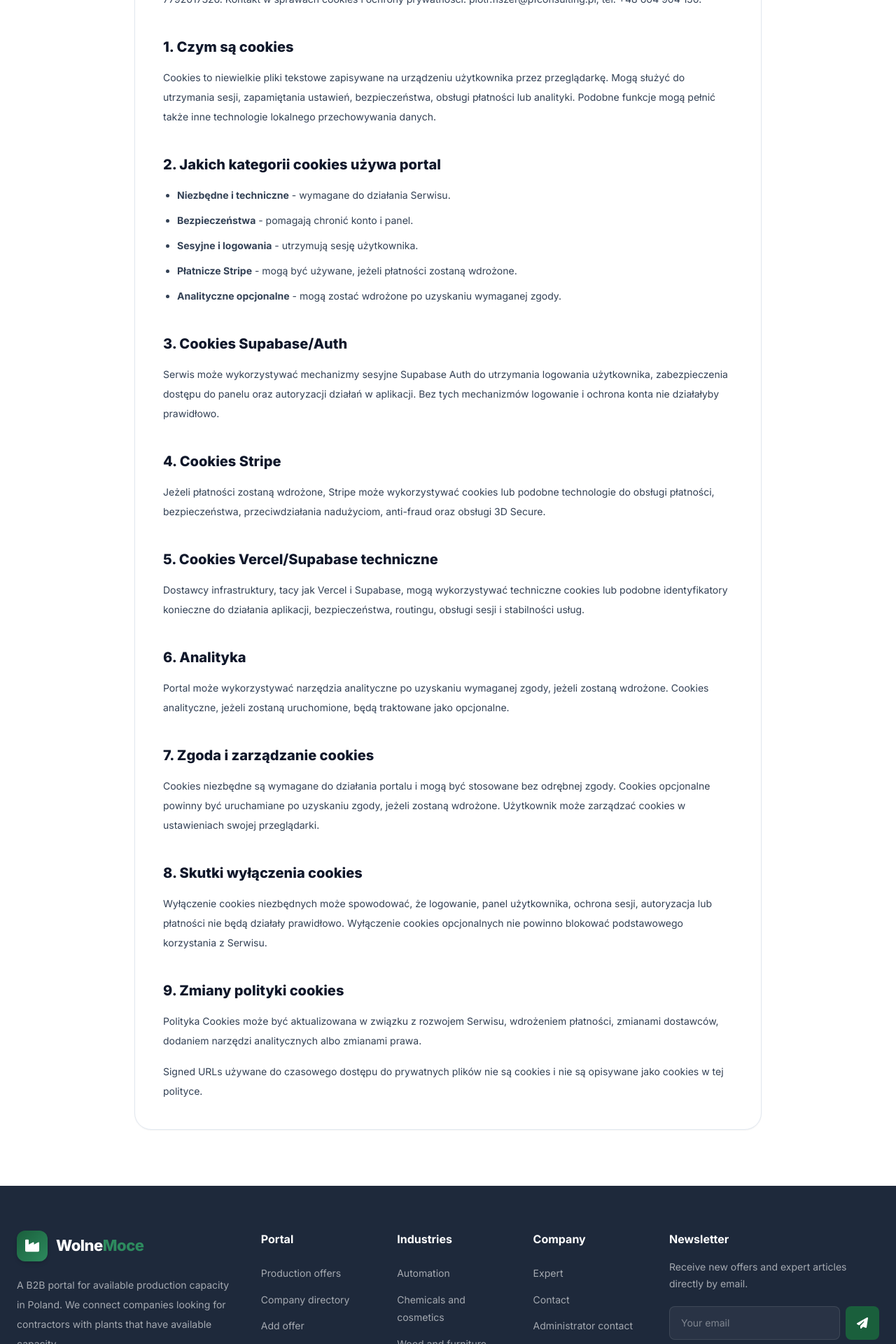
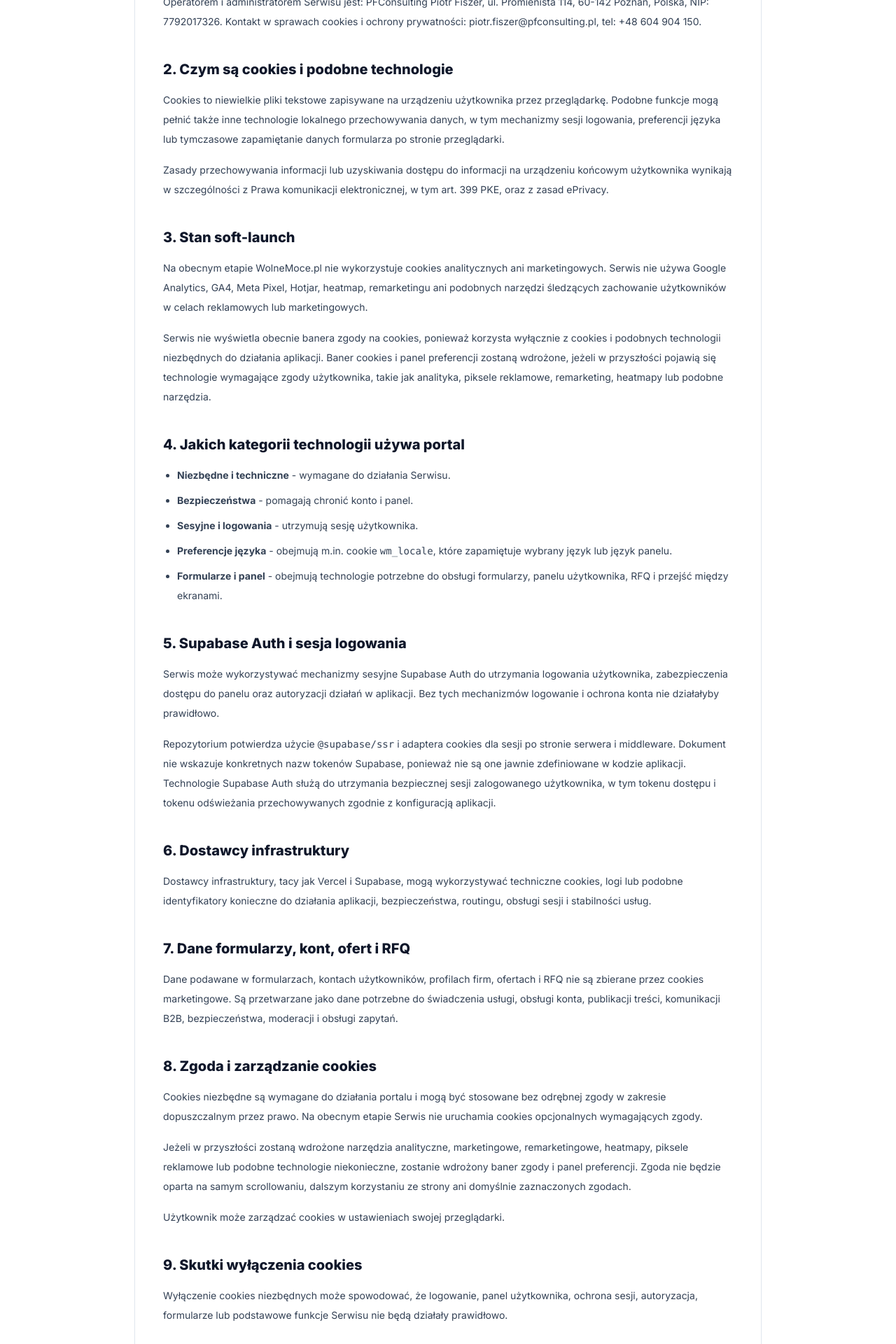
Before and after one commit to piotrfpn/wolnemoce_www, a Next.js app: page /en/polityka-cookies in a window 1280 px wide. Shown: the part 800-2720 px from the top of the page at 70% size. Built offline with nearby package versions, Linux system fonts and the light colour scheme; no server answers.

Commit message:
fix: update legal documents for cookie and privacy soft launch

```diff
--- a/components/views/CookiesDocumentView.tsx
+++ b/components/views/CookiesDocumentView.tsx
@@ -66,85 +66,122 @@ export default function CookiesDocumentView({ locale = defaultLocale }: LegalPag
                   Kontakt w sprawach cookies i ochrony prywatności: piotr.fiszer@pfconsulting.pl, tel: +48 604 904 150.
                 </p>
               </Section>
-              <Section number={1} title="Czym są cookies">
+
+              <Section number={2} title="Czym są cookies i podobne technologie">
                 <p>
                   Cookies to niewielkie pliki tekstowe zapisywane na urządzeniu
-                  użytkownika przez przeglądarkę. Mogą służyć do utrzymania sesji,
-                  zapamiętania ustawień, bezpieczeństwa, obsługi płatności lub
-                  analityki. Podobne funkcje mogą pełnić także inne technologie
-                  lokalnego przechowywania danych.
+                  użytkownika przez przeglądarkę. Podobne funkcje mogą pełnić
+                  także inne technologie lokalnego przechowywania danych, w tym
+                  mechanizmy sesji logowania, preferencji języka lub tymczasowe
+                  zapamiętanie danych formularza po stronie przeglądarki.
+                </p>
+                <p>
+                  Zasady przechowywania informacji lub uzyskiwania dostępu do
+                  informacji na urządzeniu końcowym użytkownika wynikają w
+                  szczególności z Prawa komunikacji elektronicznej, w tym art.
+                  399 PKE, oraz z zasad ePrivacy.
                 </p>
               </Section>
 
-              <Section number={2} title="Jakich kategorii cookies używa portal">
+              <Section number={3} title="Stan soft-launch">
+                <p>
+                  Na obecnym etapie WolneMoce.pl nie wykorzystuje cookies
+                  analitycznych ani marketingowych. Serwis nie używa Google
+                  Analytics, GA4, Meta Pixel, Hotjar, heatmap, remarketingu ani
+                  podobnych narzędzi śledzących zachowanie użytkowników w celach
+                  reklamowych lub marketingowych.
+                </p>
+                <p>
+                  Serwis nie wyświetla obecnie banera zgody na cookies, ponieważ
+                  korzysta wyłącznie z cookies i podobnych technologii
+                  niezbędnych do działania aplikacji. Baner cookies i panel
+                  preferencji zostaną wdrożone, jeżeli w przyszłości pojawią się
+                  technologie wymagające zgody użytkownika, takie jak analityka,
+                  piksele reklamowe, remarketing, heatmapy lub podobne narzędzia.
+                </p>
+              </Section>
+
+              <Section number={4} title="Jakich kategorii technologii używa portal">
                 <ul className="list-disc space-y-2 pl-5">
                   <li><strong>Niezbędne i techniczne</strong> - wymagane do działania Serwisu.</li>
                   <li><strong>Bezpieczeństwa</strong> - pomagają chronić konto i panel.</li>
                   <li><strong>Sesyjne i logowania</strong> - utrzymują sesję użytkownika.</li>
-                  <li><strong>Płatnicze Stripe</strong> - mogą być używane, jeżeli płatności zostaną wdrożone.</li>
-                  <li><strong>Analityczne opcjonalne</strong> - mogą zostać wdrożone po uzyskaniu wymaganej zgody.</li>
+                  <li><strong>Preferencje języka</strong> - obejmują m.in. cookie <code>wm_locale</code>, które zapamiętuje wybrany język lub język panelu.</li>
+                  <li><strong>Formularze i panel</strong> - obejmują technologie potrzebne do obsługi formularzy, panelu użytkownika, RFQ i przejść między ekranami.</li>
                 </ul>
               </Section>
 
-              <Section number={3} title="Cookies Supabase/Auth">
+              <Section number={5} title="Supabase Auth i sesja logowania">
                 <p>
                   Serwis może wykorzystywać mechanizmy sesyjne Supabase Auth do
                   utrzymania logowania użytkownika, zabezpieczenia dostępu do
                   panelu oraz autoryzacji działań w aplikacji. Bez tych mechanizmów
                   logowanie i ochrona konta nie działałyby prawidłowo.
                 </p>
-              </Section>
-
-              <Section number={4} title="Cookies Stripe">
                 <p>
-                  Jeżeli płatności zostaną wdrożone, Stripe może wykorzystywać
-                  cookies lub podobne technologie do obsługi płatności,
-                  bezpieczeństwa, przeciwdziałania nadużyciom, anti-fraud oraz
-                  obsługi 3D Secure.
+                  Repozytorium potwierdza użycie <code>@supabase/ssr</code> i
+                  adaptera cookies dla sesji po stronie serwera i middleware.
+                  Dokument nie wskazuje konkretnych nazw tokenów Supabase, ponieważ
+                  nie są one jawnie zdefiniowane w kodzie aplikacji. Technologie
+                  Supabase Auth służą do utrzymania bezpiecznej sesji zalogowanego
+                  użytkownika, w tym tokenu dostępu i tokenu odświeżania
+                  przechowywanych zgodnie z konfiguracją aplikacji.
                 </p>
               </Section>
 
-              <Section number={5} title="Cookies Vercel/Supabase techniczne">
+              <Section number={6} title="Dostawcy infrastruktury">
                 <p>
                   Dostawcy infrastruktury, tacy jak Vercel i Supabase, mogą
-                  wykorzystywać techniczne cookies lub podobne identyfikatory
+                  wykorzystywać techniczne cookies, logi lub podobne identyfikatory
                   konieczne do działania aplikacji, bezpieczeństwa, routingu,
                   obsługi sesji i stabilności usług.
                 </p>
               </Section>
 
-              <Section number={6} title="Analityka">
+              <Section number={7} title="Dane formularzy, kont, ofert i RFQ">
                 <p>
-                  Portal może wykorzystywać narzędzia analityczne po uzyskaniu
-                  wymaganej zgody, jeżeli zostaną wdrożone. Cookies analityczne,
-                  jeżeli zostaną uruchomione, będą traktowane jako opcjonalne.
+                  Dane podawane w formularzach, kontach użytkowników, profilach
+                  firm, ofertach i RFQ nie są zbierane przez cookies marketingowe.
+                  Są przetwarzane jako dane potrzebne do świadczenia usługi,
+                  obsługi konta, publikacji treści, komunikacji B2B,
+                  bezpieczeństwa, moderacji i obsługi zapytań.
                 </p>
               </Section>
 
-              <Section number={7} title="Zgoda i zarządzanie cookies">
+              <Section number={8} title="Zgoda i zarządzanie cookies">
                 <p>
                   Cookies niezbędne są wymagane do działania portalu i mogą być
-                  stosowane bez odrębnej zgody. Cookies opcjonalne powinny być
-                  uruchamiane po uzyskaniu zgody, jeżeli zostaną wdrożone.
+                  stosowane bez odrębnej zgody w zakresie dopuszczalnym przez
+                  prawo. Na obecnym etapie Serwis nie uruchamia cookies
+                  opcjonalnych wymagających zgody.
+                </p>
+                <p>
+                  Jeżeli w przyszłości zostaną wdrożone narzędzia analityczne,
+                  marketingowe, remarketingowe, heatmapy, piksele reklamowe lub
+                  podobne technologie niekonieczne, zostanie wdrożony baner zgody
+                  i panel preferencji. Zgoda nie będzie oparta na samym
+                  scrollowaniu, dalszym korzystaniu ze strony ani domyślnie
+                  zaznaczonych zgodach.
+                </p>
+                <p>
                   Użytkownik może zarządzać cookies w ustawieniach swojej
                   przeglądarki.
                 </p>
               </Section>
 
-              <Section number={8} title="Skutki wyłączenia cookies">
+              <Section number={9} title="Skutki wyłączenia cookies">
                 <p>
                   Wyłączenie cookies niezbędnych może spowodować, że logowanie,
-                  panel użytkownika, ochrona sesji, autoryzacja lub płatności nie
-                  będą działały prawidłowo. Wyłączenie cookies opcjonalnych nie
-                  powinno blokować podstawowego korzystania z Serwisu.
+                  panel użytkownika, ochrona sesji, autoryzacja, formularze lub
+                  podstawowe funkcje Serwisu nie będą działały prawidłowo.
                 </p>
               </Section>
 
-              <Section number={9} title="Zmiany polityki cookies">
+              <Section number={10} title="Zmiany polityki cookies">
                 <p>
                   Polityka Cookies może być aktualizowana w związku z rozwojem
-                  Serwisu, wdrożeniem płatności, zmianami dostawców, dodaniem
-                  narzędzi analitycznych albo zmianami prawa.
+                  Serwisu, zmianami dostawców, wdrożeniem narzędzi wymagających
+                  zgody użytkownika albo zmianami prawa.
                 </p>
                 <p>
                   Signed URLs używane do czasowego dostępu do prywatnych plików
--- a/components/views/PrivacyDocumentView.tsx
+++ b/components/views/PrivacyDocumentView.tsx
@@ -111,23 +111,61 @@ export default function PrivacyDocumentView({ locale = defaultLocale }: LegalPag
 
               <Section number={5} title="Cele i podstawy prawne">
                 <ul className="list-disc space-y-2 pl-5">
-                  <li>świadczenie usług elektronicznych i obsługa konta,</li>
-                  <li>obsługa profilu firmy, ofert, branż i rodzajów usług,</li>
-                  <li>obsługa zapytań RFQ, załączników i czasowych signed URLs oraz monitorowanie zapytań przez administratora w celu zapewnienia bezpieczeństwa, przeciwdziałania nadużyciom i prawidłowej obsługi portalu,</li>
-                  <li>obsługa płatności, faktur, księgowości i obowiązków podatkowych,</li>
-                  <li>bezpieczeństwo IT, zapobieganie nadużyciom i ochrona Serwisu,</li>
-                  <li>dochodzenie, ustalenie i obrona roszczeń,</li>
-                  <li>kontakt, obsługa zgłoszeń i reklamacji,</li>
-                  <li>opcjonalna analityka, jeżeli zostanie wdrożona i będzie wymagała zgody.</li>
+                  <li>świadczenie usług elektronicznych i obsługa konta - art. 6 ust. 1 lit. b RODO,</li>
+                  <li>obsługa profilu firmy, ofert, branż, rodzajów usług, panelu użytkownika i zapytań RFQ - art. 6 ust. 1 lit. b RODO,</li>
+                  <li>obsługa załączników RFQ, prywatnych plików i czasowych signed URLs - art. 6 ust. 1 lit. b RODO oraz art. 6 ust. 1 lit. f RODO w zakresie bezpieczeństwa i przeciwdziałania nadużyciom,</li>
+                  <li>obsługa faktur, księgowości i obowiązków podatkowych, jeżeli płatności lub rozliczenia zostaną uruchomione - art. 6 ust. 1 lit. c RODO,</li>
+                  <li>bezpieczeństwo IT, logi techniczne, zapobieganie nadużyciom, moderacja i ochrona Serwisu - art. 6 ust. 1 lit. f RODO,</li>
+                  <li>dochodzenie, ustalenie i obrona roszczeń - art. 6 ust. 1 lit. f RODO,</li>
+                  <li>kontakt, obsługa zgłoszeń, reklamacji i zapytań partnerskich - art. 6 ust. 1 lit. b lub f RODO zależnie od kontekstu sprawy.</li>
                 </ul>
                 <p>
-                  Podstawami prawnymi mogą być w szczególności wykonanie umowy,
-                  obowiązek prawny, prawnie uzasadniony interes administratora
-                  albo zgoda, jeżeli jest wymagana.
+                  Serwis stosuje zasadę minimalizacji danych. Zakres danych
+                  powinien być ograniczony do informacji potrzebnych do działania
+                  konta, profilu firmy, ofert, RFQ, kontaktu, bezpieczeństwa i
+                  rozliczalności działań w portalu B2B.
                 </p>
               </Section>
 
-              <Section number={6} title="Odbiorcy danych">
+              <Section number={6} title="Dane operacyjne, logi i podstawowa analiza działania platformy">
+                <p>
+                  Na etapie soft-launch Serwis może analizować podstawowe dane
+                  biznesowe i operacyjne pochodzące z działania samej aplikacji,
+                  takie jak liczba rejestracji firm, liczba dodanych ofert, liczba
+                  zapytań ofertowych, statusy moderacji oraz podstawowe zdarzenia
+                  związane z obsługą konta i bezpieczeństwem.
+                </p>
+                <p>
+                  Dane te służą ocenie działania platformy, poprawie jakości
+                  usług, zapewnieniu bezpieczeństwa Serwisu oraz przeciwdziałaniu
+                  nadużyciom. Przetwarzanie odbywa się w zakresie niezbędnym do
+                  realizacji prawnie uzasadnionego interesu administratora, tj.
+                  art. 6 ust. 1 lit. f RODO.
+                </p>
+                <p>
+                  Taka analiza nie oznacza cookies marketingowych, remarketingu,
+                  profilowania reklamowego ani śledzenia użytkownika przez
+                  zewnętrzne narzędzia reklamowe.
+                </p>
+              </Section>
+
+              <Section number={7} title="Analityka marketingowa i profilowanie reklamowe">
+                <p>
+                  Na obecnym etapie WolneMoce.pl nie korzysta z Google Analytics,
+                  GA4, Meta Pixel, Hotjar, heatmap, remarketingu ani podobnych
+                  narzędzi marketingowych lub śledzących. Serwis nie udostępnia
+                  danych użytkowników firmom reklamowym w celu profilowania
+                  reklamowego.
+                </p>
+                <p>
+                  Dane podawane w formularzach, kontach, ofertach i RFQ są
+                  przetwarzane jako dane potrzebne do świadczenia usługi B2B,
+                  obsługi kontaktu, bezpieczeństwa i moderacji, a nie jako dane
+                  zbierane przez cookies marketingowe.
+                </p>
+              </Section>
+
+              <Section number={8} title="Odbiorcy danych">
                 <p>Dane mogą być przekazywane podmiotom wspierającym działanie Serwisu, w tym:</p>
                 <ul className="list-disc space-y-2 pl-5">
                   <li>Supabase - infrastruktura bazy danych, Auth i Storage,</li>
@@ -139,7 +177,7 @@ export default function PrivacyDocumentView({ locale = defaultLocale }: LegalPag
                 </ul>
               </Section>
 
-              <Section number={7} title="Stripe">
+              <Section number={9} title="Stripe">
                 <p>
                   Jeżeli płatności zostaną wdrożone, Stripe może obsługiwać dane
                   potrzebne do płatności, fakturowania, bezpieczeństwa, anti-fraud
@@ -151,7 +189,7 @@ export default function PrivacyDocumentView({ locale = defaultLocale }: LegalPag
                 </p>
               </Section>
 
-              <Section number={8} title="Transfer danych poza EOG">
+              <Section number={10} title="Transfer danych poza EOG">
                 <p>
                   Dane mogą być przetwarzane poza Europejskim Obszarem Gospodarczym
                   przez dostawców infrastruktury lub płatności. W takim przypadku
@@ -161,7 +199,7 @@ export default function PrivacyDocumentView({ locale = defaultLocale }: LegalPag
                 </p>
               </Section>
 
-              <Section number={9} title="Okres przechowywania">
+              <Section number={11} title="Okres przechowywania">
                 <ul className="list-disc space-y-2 pl-5">
                   <li>dane konta - przez czas korzystania z Serwisu oraz okres przedawnienia roszczeń,</li>
                   <li>faktury i dokumenty księgowe - zgodnie z przepisami podatkowymi,</li>
@@ -170,7 +208,7 @@ export default function PrivacyDocumentView({ locale = defaultLocale }: LegalPag
                 </ul>
               </Section>
 
-              <Section number={10} title="Prawa osób">
+              <Section number={12} title="Prawa osób">
                 <p>Osobie, której dane dotyczą, przysługuje prawo:</p>
                 <ul className="list-disc space-y-2 pl-5">
                   <li>dostępu do danych,</li>
@@ -183,7 +221,7 @@ export default function PrivacyDocumentView({ locale = defaultLocale }: LegalPag
                 </ul>
               </Section>
 
-              <Section number={11} title="Dobrowolność podania danych">
+              <Section number={13} title="Dobrowolność podania danych">
                 <p>
                   Podanie danych jest dobrowolne, ale niezbędne do utworzenia
                   konta, obsługi profilu firmy, dodawania ofert, wysyłania RFQ,
@@ -192,15 +230,17 @@ export default function PrivacyDocumentView({ locale = defaultLocale }: LegalPag
                 </p>
               </Section>
 
-              <Section number={12} title="Zautomatyzowane decyzje i profilowanie">
+              <Section number={14} title="Zautomatyzowane decyzje i profilowanie">
                 <p>
                   Operator nie stosuje zautomatyzowanego podejmowania decyzji, w
                   tym profilowania, które wywoływałoby wobec osoby skutki prawne
                   lub w podobny sposób istotnie na nią wpływało w rozumieniu RODO.
+                  Operator nie stosuje również profilowania reklamowego na etapie
+                  soft-launch.
                 </p>
               </Section>
 
-              <Section number={13} title="Bezpieczeństwo danych">
+              <Section number={15} title="Bezpieczeństwo danych">
                 <p>
                   Operator stosuje środki organizacyjne i techniczne adekwatne do
                   ryzyka, w tym uwierzytelnianie, kontrolę dostępu, RLS, prywatne
@@ -210,7 +250,7 @@ export default function PrivacyDocumentView({ locale = defaultLocale }: LegalPag
                 </p>
               </Section>
 
-              <Section number={14} title="Dane w załącznikach RFQ">
+              <Section number={16} title="Dane w załącznikach RFQ">
                 <p>
                   Użytkownik nie powinien przesyłać danych nadmiarowych ani
                   dokumentów, których nie ma prawa udostępnić. Użytkownik odpowiada
@@ -220,7 +260,7 @@ export default function PrivacyDocumentView({ locale = defaultLocale }: LegalPag
                 </p>
               </Section>
 
-              <Section number={15} title={t.privacy.companyProjects.title}>
+              <Section number={17} title={t.privacy.companyProjects.title}>
                 <p>{t.privacy.companyProjects.intro}</p>
                 <ul className="list-disc space-y-2 pl-5">
                   {t.privacy.companyProjects.items.map((item) => (
@@ -229,7 +269,7 @@ export default function PrivacyDocumentView({ locale = defaultLocale }: LegalPag
                 </ul>
               </Section>
 
-              <Section number={16} title="Kontakt w sprawie usług partnerskich">
+              <Section number={18} title="Kontakt w sprawie usług partnerskich">
                 <p>
                   Dane podane w formularzu kontaktowym mogą być wykorzystywane do
                   obsługi zapytania użytkownika. Jeżeli zapytanie dotyczy usługi
@@ -243,7 +283,7 @@ export default function PrivacyDocumentView({ locale = defaultLocale }: LegalPag
                 </p>
               </Section>
 
-              <Section number={17} title="Zmiany polityki prywatności">
+              <Section number={19} title="Zmiany polityki prywatności">
                 <p>
                   Polityka prywatności może być aktualizowana w związku z rozwojem
                   Serwisu, zmianą dostawców, wdrożeniem płatności, zmianami prawa
--- a/lib/i18n/dictionaries/de.ts
+++ b/lib/i18n/dictionaries/de.ts
@@ -587,13 +587,13 @@ const de: Dictionary = {
     privacy: {
       title: "Datenschutzerklärung",
       description:
-        "Informationen zur Verarbeitung personenbezogener Daten bei WolneMoce.",
+        "Informationen zur Verarbeitung von Konto-, Firmen-, Angebots-, RFQ-, Formular- und technischen Protokolldaten bei WolneMoce.",
       companyProjects: en.legal.privacy.companyProjects,
     },
     cookies: {
       title: "Cookie-Richtlinie",
       description:
-        "Informationen zu Cookies und ähnlichen Technologien bei WolneMoce.",
+        "Im Soft-Launch nutzt WolneMoce nur notwendige Cookies und ähnliche Technologien, ohne Analyse- oder Marketing-Cookies.",
     },
   },
   howItWorks: {
--- a/lib/i18n/dictionaries/en.ts
+++ b/lib/i18n/dictionaries/en.ts
@@ -623,7 +623,7 @@ const en: Dictionary = {
     privacy: {
       title: "Privacy Policy",
       description:
-        "Information about personal data processing in WolneMoce.",
+        "Information about account, company, offer, RFQ, form and technical log data processing in WolneMoce.",
       companyProjects: {
         title: "Work descriptions and images",
         intro:
@@ -638,7 +638,7 @@ const en: Dictionary = {
     cookies: {
       title: "Cookie Policy",
       description:
-        "Information about cookies and similar technologies used by WolneMoce.",
+        "During soft launch WolneMoce uses only necessary cookies and similar technologies, with no analytics or marketing cookies.",
     },
   },
   howItWorks: {
--- a/lib/i18n/dictionaries/es.ts
+++ b/lib/i18n/dictionaries/es.ts
@@ -577,13 +577,13 @@ const es: Dictionary = {
     privacy: {
       title: "Política de privacidad",
       description:
-        "Información sobre el tratamiento de datos personales en WolneMoce.",
+        "Información sobre el tratamiento de datos de cuentas, empresas, ofertas, RFQ, formularios y registros técnicos en WolneMoce.",
       companyProjects: en.legal.privacy.companyProjects,
     },
     cookies: {
       title: "Política de cookies",
       description:
-        "Información sobre cookies y tecnologías similares utilizadas por WolneMoce.",
+        "Durante el soft launch WolneMoce usa solo cookies y tecnologías similares necesarias, sin cookies analíticas ni de marketing.",
     },
   },
   howItWorks: {
--- a/lib/i18n/dictionaries/fr.ts
+++ b/lib/i18n/dictionaries/fr.ts
@@ -577,13 +577,13 @@ const fr: Dictionary = {
     privacy: {
       title: "Politique de confidentialité",
       description:
-        "Informations sur le traitement des données personnelles dans WolneMoce.",
+        "Informations sur le traitement des données de comptes, entreprises, offres, RFQ, formulaires et journaux techniques dans WolneMoce.",
       companyProjects: en.legal.privacy.companyProjects,
     },
     cookies: {
       title: "Politique de cookies",
       description:
-        "Informations sur les cookies et technologies similaires utilisés par WolneMoce.",
+        "Pendant le soft launch, WolneMoce utilise uniquement les cookies et technologies similaires nécessaires, sans cookies analytiques ni marketing.",
     },
   },
   howItWorks: {
--- a/lib/i18n/dictionaries/pl.ts
+++ b/lib/i18n/dictionaries/pl.ts
@@ -637,7 +637,7 @@ const pl: Dictionary = {
     privacy: {
       title: "Polityka prywatności",
       description:
-        "Informacje o przetwarzaniu danych osobowych w portalu WolneMoce.",
+        "Informacje o przetwarzaniu danych kont, firm, ofert, RFQ, formularzy i logów technicznych w portalu WolneMoce.",
       companyProjects: {
         title: "Opisy i zdjęcia realizacji",
         intro:
@@ -652,7 +652,7 @@ const pl: Dictionary = {
     cookies: {
       title: "Polityka Cookies",
       description:
-        "Informacje o plikach cookies i podobnych technologiach wykorzystywanych w WolneMoce.",
+        "Na etapie soft-launch WolneMoce używa tylko cookies i podobnych technologii niezbędnych, bez cookies analitycznych i marketingowych.",
     },
   },
   howItWorks: {
--- a/lib/i18n/dictionaries/uk.ts
+++ b/lib/i18n/dictionaries/uk.ts
@@ -577,13 +577,13 @@ const uk: Dictionary = {
     privacy: {
       title: "Політика конфіденційності",
       description:
-        "Інформація про обробку персональних даних у WolneMoce.",
+        "Інформація про обробку даних облікових записів, компаній, пропозицій, RFQ, форм і технічних логів у WolneMoce.",
       companyProjects: en.legal.privacy.companyProjects,
     },
     cookies: {
       title: "Політика cookies",
       description:
-        "Інформація про cookies та подібні технології, що використовуються WolneMoce.",
+        "На етапі soft-launch WolneMoce використовує лише необхідні cookies і подібні технології, без аналітичних або маркетингових cookies.",
     },
   },
   howItWorks: {
```
Also changed, not shown: components/views/TermsDocumentView.tsx (+13 -0 lines).
